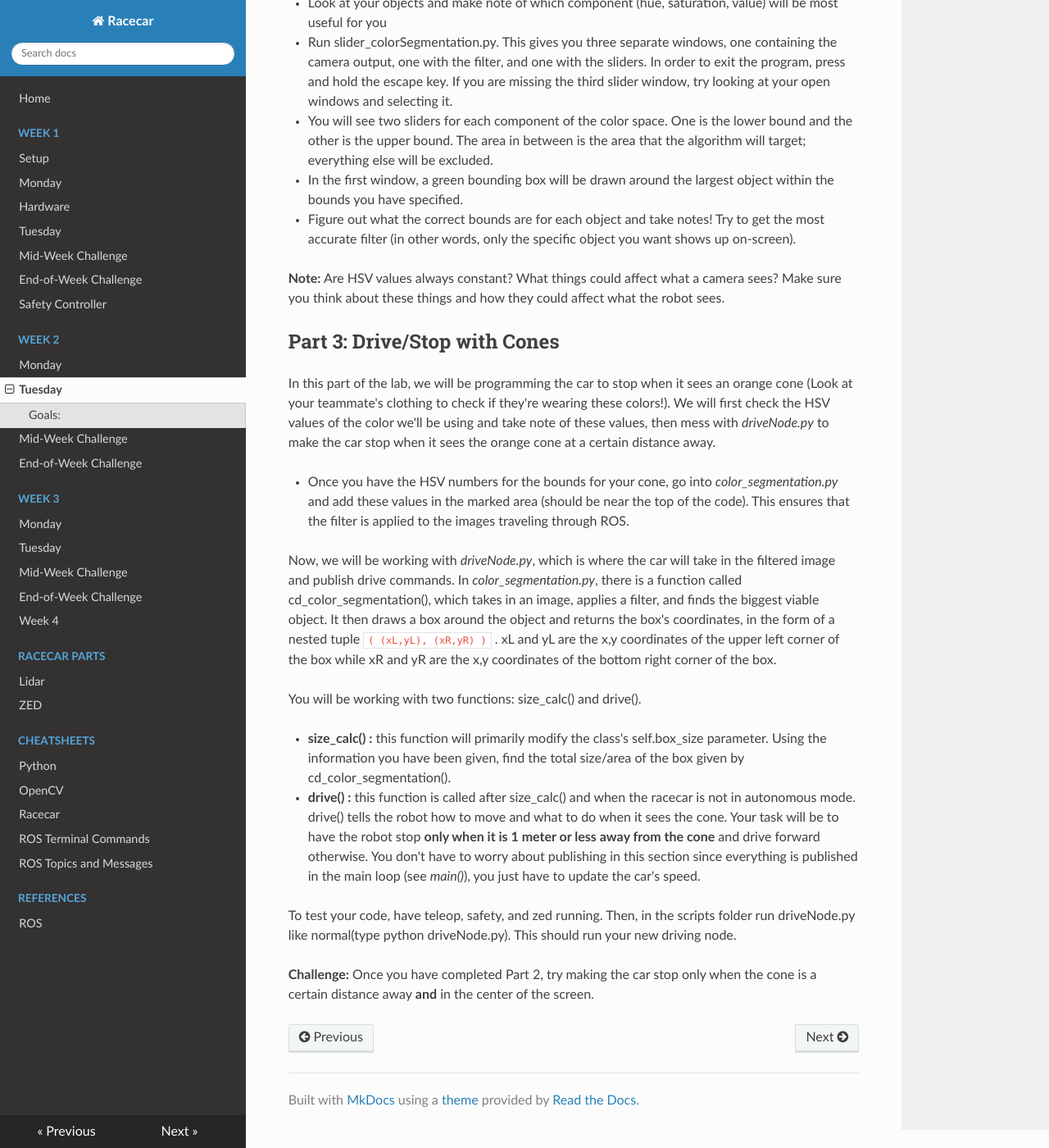
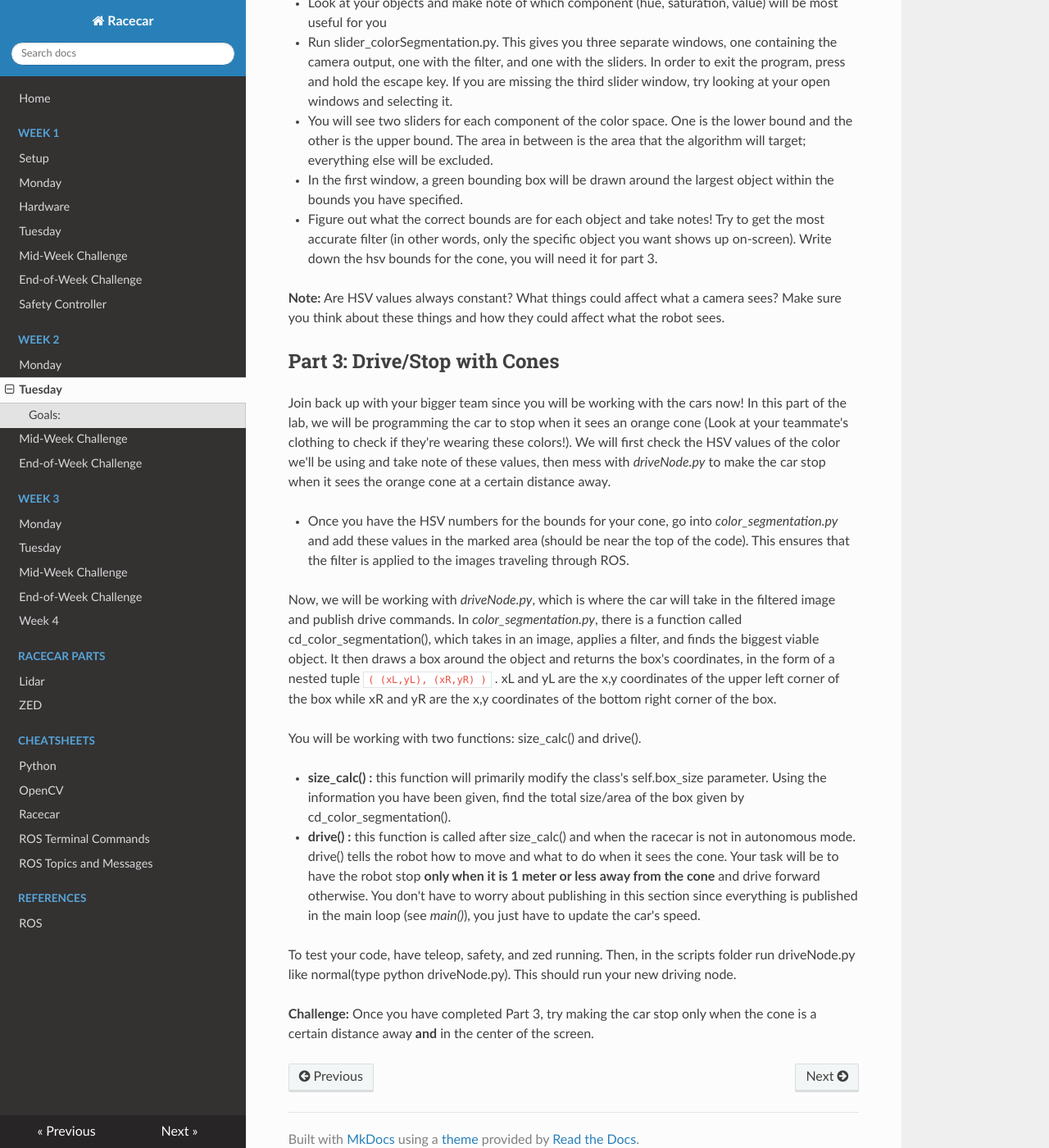
Before and after one commit to ChrisLindland/racecar-website, an MkDocs documentation site: the page built from docs/week2/02_tuesday/lab.md, in a window 1280 px wide and 1400 px high, scrolled down 2122 px. Shown: the whole window at 82% size. Built offline with MkDocs 1.6.1, drawn with Linux system fonts in a browser that asks for light colours; nearby versions of some CDN libraries; some of the changed text lies outside the part shown.

Commit message:
Update lab.md

```diff
--- a/docs/week2/02_tuesday/lab.md
+++ b/docs/week2/02_tuesday/lab.md
@@ -49,7 +49,7 @@
 
 </details>
 
-## Part 2: Detecting Objects Using Color Segmentation
+## Part 2: Detecting Objetcs Using Color Segmentation
 Color segmentation is an algorithm used to find specific objects. We first specify the upper and lower bounds for the components of whatever color space we are using ie. hue, saturation, value for HSV and so on. The algorithm then takes in an image and applies a filter to it that "erases" any pixel that does not fall within the specified range, allowing the camera to focus on specific objects.
 
 **Note:** When you run slider_colorSegmentation, you must add a source flag. You do this by typing in the command to run the program normally in your terminal (python slider_colorSegmentation.py) then typing -s and a source number (0 for your laptop's camera and 1 for a usb camera). For example, a person using their laptop's camera would go into their terminal and type
@@ -62,13 +62,13 @@
 * Run slider_colorSegmentation.py. This gives you three separate windows, one containing the camera output, one with the filter, and one with the sliders. In order to exit the program, press and hold the escape key. If you are missing the third slider window, try looking at your open windows and selecting it.
 * You will see two sliders for each component of the color space. One is the lower bound and the other is the upper bound. The area in between is the area that the algorithm will target; everything else will be excluded.
 * In the first window, a green bounding box will be drawn around the largest object within the bounds you have specified.
-* Figure out what the correct bounds are for each object and take notes! Try to get the most accurate filter (in other words, only the specific object you want shows up on-screen).
+* Figure out what the correct bounds are for each object and take notes! Try to get the most accurate filter (in other words, only the specific object you want shows up on-screen). Write down the hsv bounds for the cone, you will need it for part 3.
 
 **Note:** Are HSV values always constant? What things could affect what a camera sees? Make sure you think about these things and how they could affect what the robot sees.
 
 ## Part 3: Drive/Stop with Cones
 
-In this part of the lab, we will be programming the car to stop when it sees an orange cone (Look at your teammate's clothing to check if they're wearing these colors!). We will first check the HSV values of the color we'll be using and take note of these values, then mess with *driveNode.py* to make the car stop when it sees the orange cone at a certain distance away.
+Join back up with your bigger team since you will be working with the cars now! In this part of the lab, we will be programming the car to stop when it sees an orange cone (Look at your teammate's clothing to check if they're wearing these colors!). We will first check the HSV values of the color we'll be using and take note of these values, then mess with *driveNode.py* to make the car stop when it sees the orange cone at a certain distance away.
 
 * Once you have the HSV numbers for the bounds for your cone, go into *color_segmentation.py* and add these values in the marked area (should be near the top of the code). This ensures that the filter is applied to the images traveling through ROS.
 
@@ -84,4 +84,4 @@
 
 To test your code, have teleop, safety, and zed running. Then, in the scripts folder run driveNode.py like normal(type python driveNode.py). This should run your new driving node.
 
-**Challenge:** Once you have completed Part 2, try making the car stop only when the cone is a certain distance away **and** in the center of the screen.
+**Challenge:** Once you have completed Part 3, try making the car stop only when the cone is a certain distance away **and** in the center of the screen.
```
